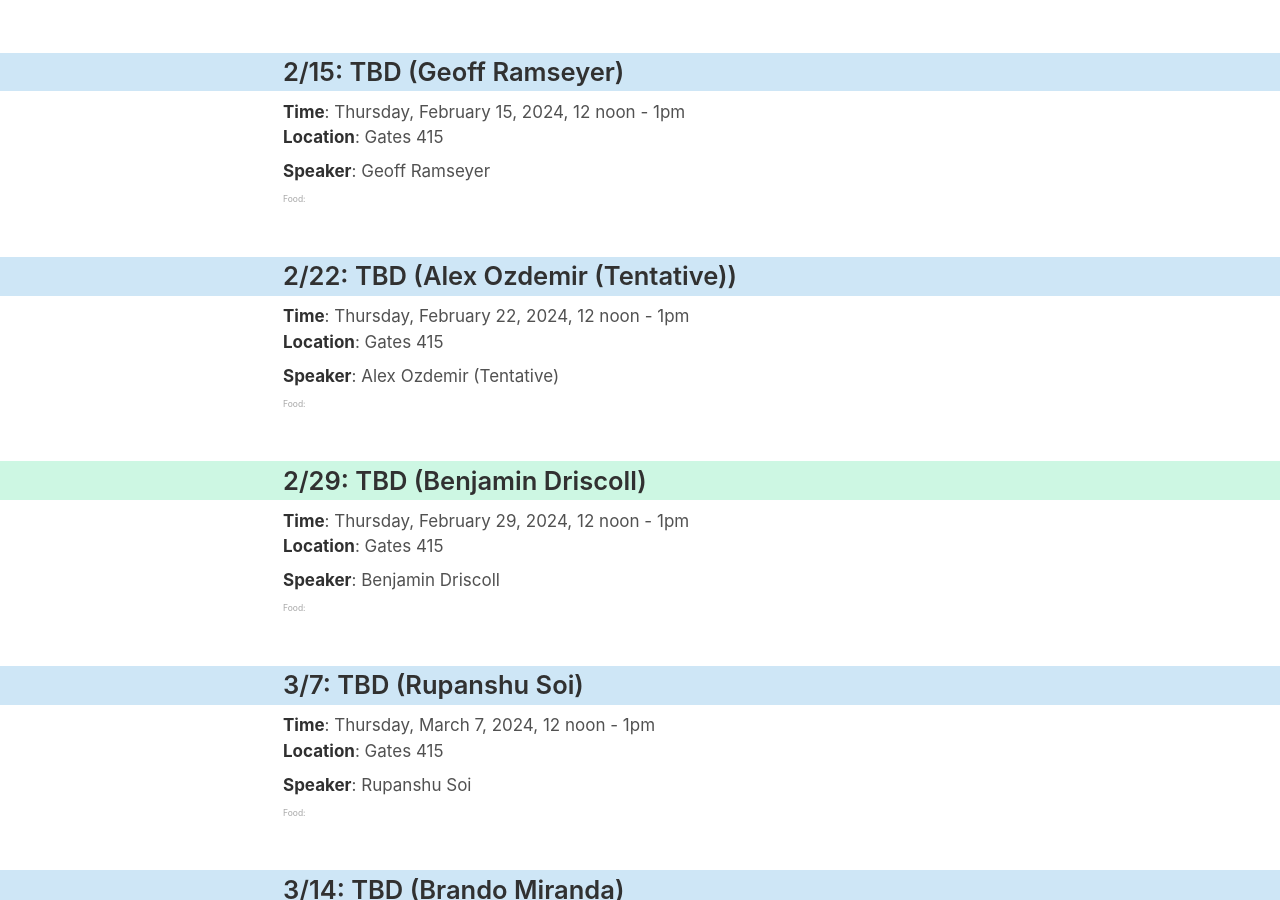
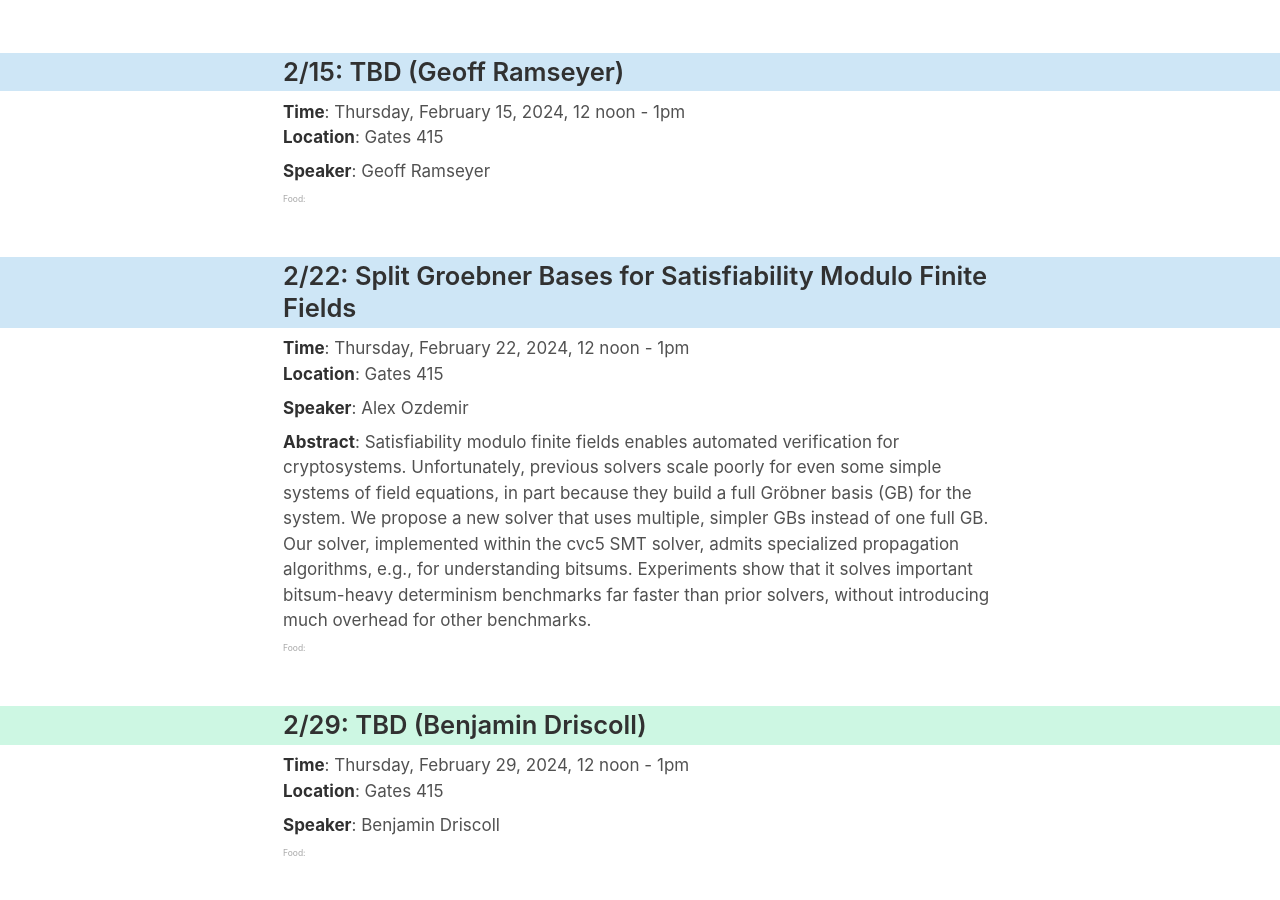
Before and after one commit to software-research-lunch/software-research-lunch.github.io, a Jekyll site: the page built from index.html, in a window 1280 px wide and 900 px high, scrolled down 2770 px. Built offline with Jekyll 4.4.1, drawn with Linux system fonts in a browser that asks for light colours.

Commit message:
Aozdemir

```diff
--- a/_data/schedule.yml
+++ b/_data/schedule.yml
@@ -119,9 +119,18 @@ shortcomings under various conditions."
     speaker: "Geoff Ramseyer"
     bio: ""
   - date: "2024-02-22"
-    abstract: ""
-    title: ""
-    speaker: "Alex Ozdemir (Tentative)"
+    abstract: "Satisfiability modulo finite fields enables automated
+      verification for cryptosystems. Unfortunately, previous solvers scale
+      poorly for even some simple systems of field equations, in part because
+      they build a full Gröbner basis (GB) for the system. We propose a new
+      solver that uses multiple, simpler GBs instead of one full GB. Our
+      solver, implemented within the cvc5 SMT solver, admits specialized
+      propagation algorithms, e.g., for understanding bitsums. Experiments show
+      that it solves important bitsum-heavy determinism benchmarks far faster
+      than prior solvers, without introducing much overhead for other
+      benchmarks."
+    title: "Split Groebner Bases for Satisfiability Modulo Finite Fields"
+    speaker: "Alex Ozdemir"
     bio: ""
   - date: "2024-02-29"
     abstract: ""
```
